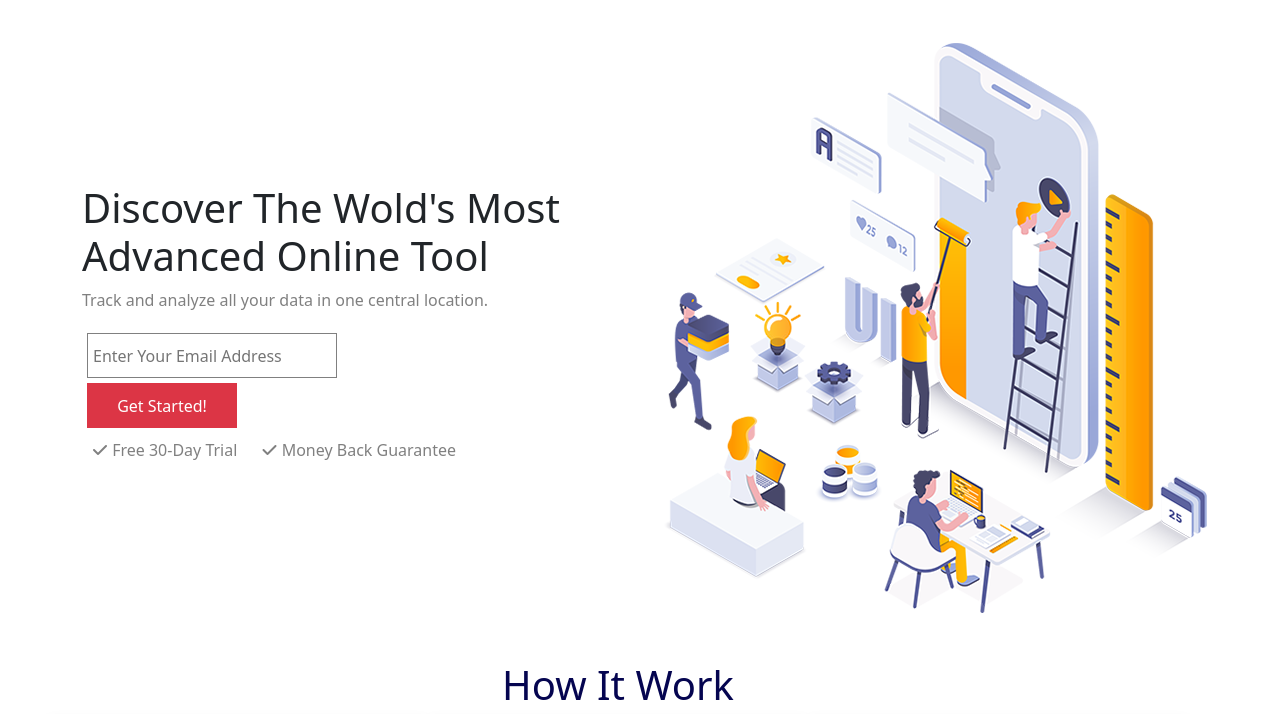
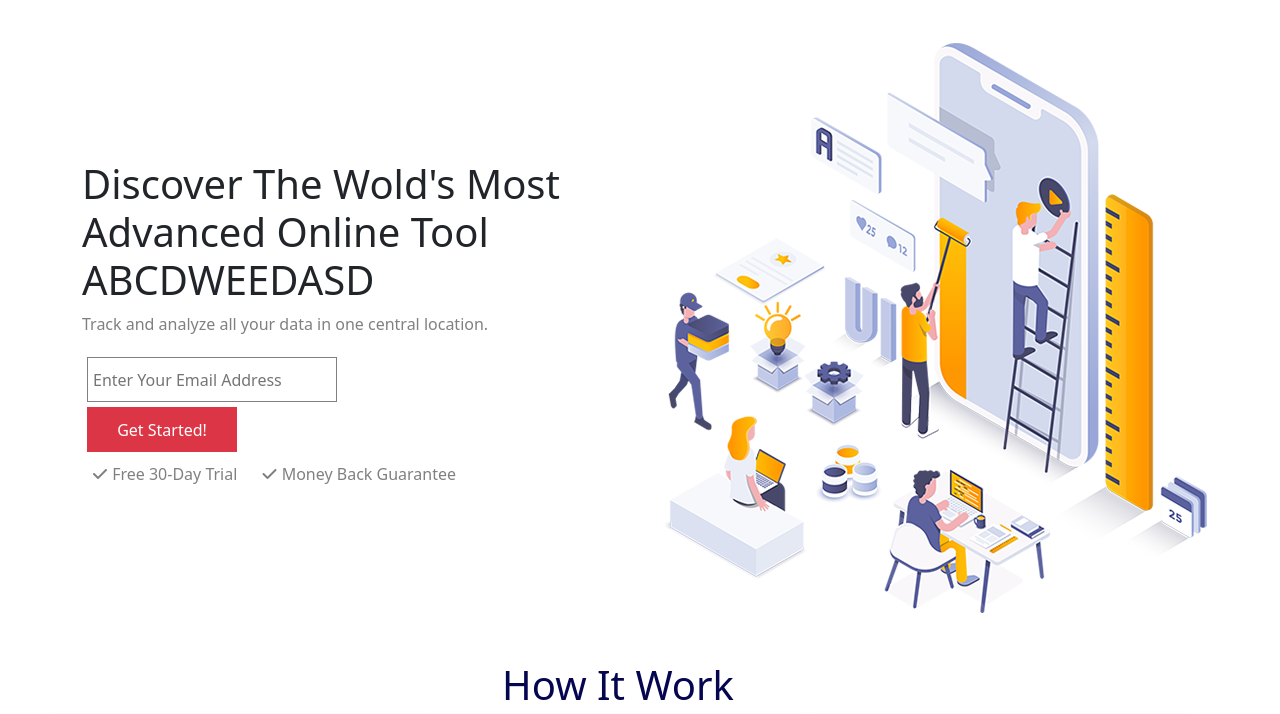
Before and after one commit to yamaan2703/MyProject, a plain HTML site: page index.html in a window 1280 px wide. Shown: the part 77-791 px from the top of the page. Drawn offline with nearby package versions, Linux system fonts and the light colour scheme.

Commit message:
second commit

```diff
--- a/index.html
+++ b/index.html
@@ -42,7 +42,7 @@
         <div class="row">
             <div class="col-6 d-flex flex-column justify-content-center">
                 <div class="head">
-                    <h1>Discover The Wold's Most Advanced Online Tool <span><i
+                    <h1>Discover The Wold's Most Advanced Online Tool  ABCDWEEDASD<span><i
                                 class="fa-sharp fa-solid fa-message-quote"></i></span> </h1>
                     <p style="color: gray;">Track and analyze all your data in one central location.</p>
                     <div class="input">
```
